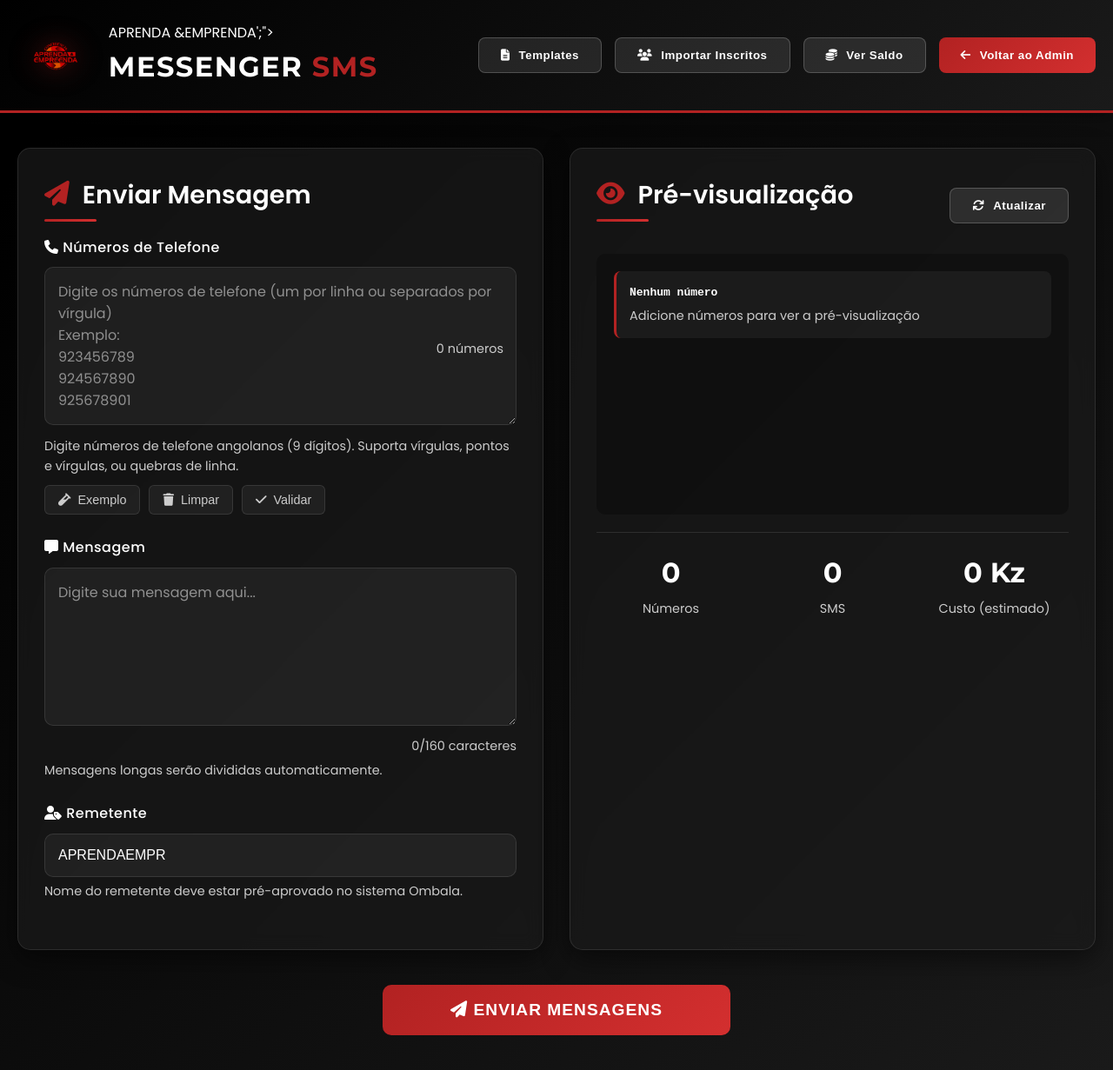
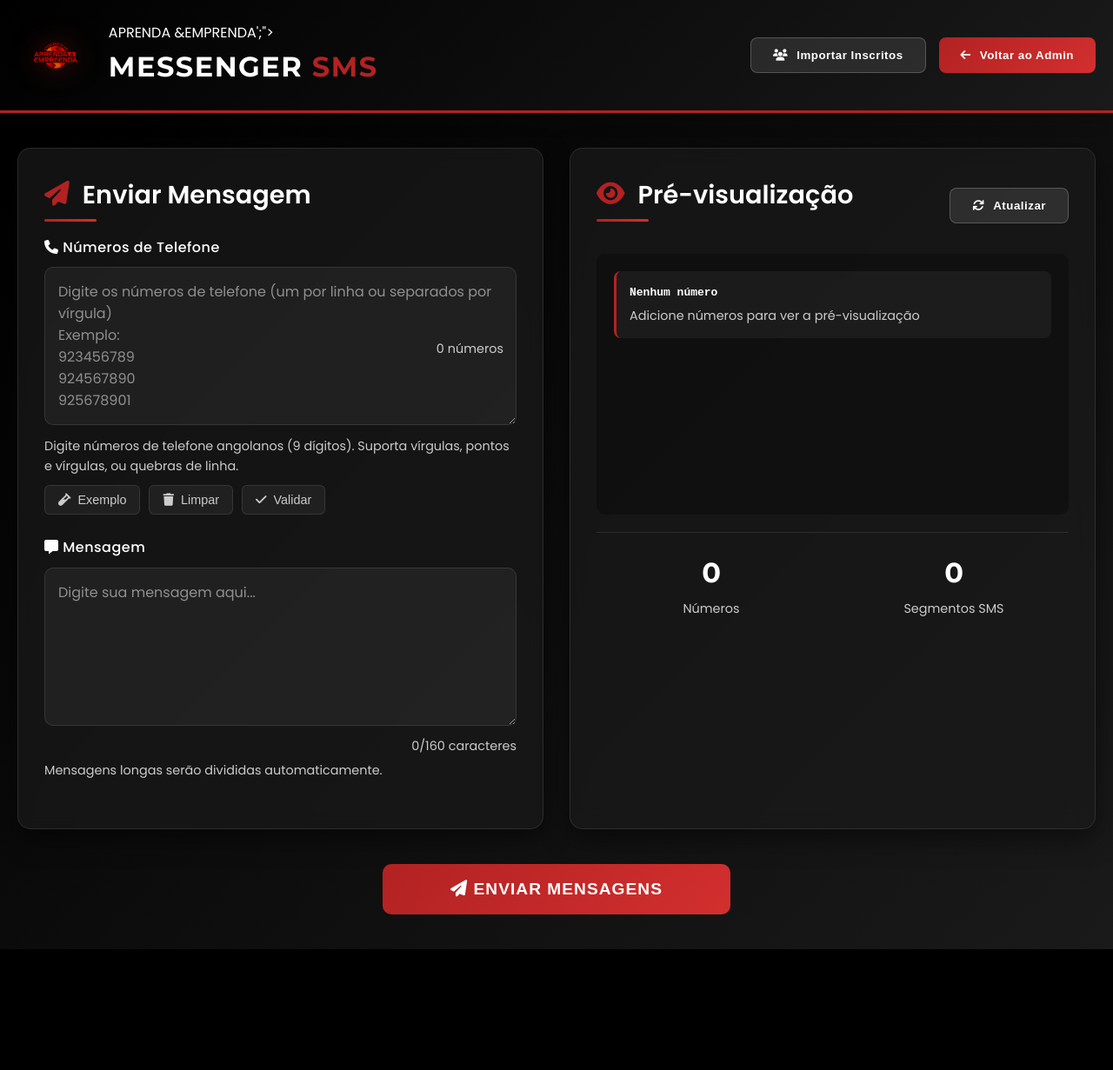
Before and after one commit to Wolf-Quiteque/CAE, a plain HTML site: page messenger.html in a window 1280 px wide. Shown: the whole page at 87% size. After the commit the page ends 1092 px from the top, so only its background shows below. Drawn offline with Linux system fonts and the light colour scheme.

Commit message:
update messenger.html

```diff
--- a/messenger.html
+++ b/messenger.html
@@ -345,7 +345,7 @@
 
         .preview-stats {
             display: grid;
-            grid-template-columns: repeat(3, 1fr);
+            grid-template-columns: repeat(2, 1fr);
             gap: 15px;
             margin-top: 20px;
             padding-top: 20px;
@@ -647,9 +647,6 @@
                     <button class="btn-messenger secondary" onclick="importFromAttendees()">
                         <i class="fas fa-users"></i> Importar Inscritos
                     </button>
-                    <button class="btn-messenger secondary" onclick="checkBalance()">
-                        <i class="fas fa-coins"></i> Ver Saldo
-                    </button>
                     <button class="btn-messenger" onclick="window.location.href='admin.html'">
                         <i class="fas fa-arrow-left"></i> Voltar ao Admin
                     </button>
@@ -720,22 +717,6 @@ Exemplo:
                             Mensagens longas serão divididas automaticamente.
                         </div>
                     </div>
-
-                    <div class="form-group">
-                        <label for="sender">
-                            <i class="fas fa-user-tag"></i> Remetente
-                        </label>
-                        <input
-                            type="text"
-                            id="sender"
-                            class="form-control"
-                            value="APRENDAEMPR"
-                            placeholder="Nome do remetente (aprovado no Ombala)"
-                        >
-                        <div class="helper-text">
-                            Nome do remetente deve estar pré-aprovado no sistema Ombala.
-                        </div>
-                    </div>
                 </div>
 
                 <!-- Preview Panel -->
@@ -765,11 +746,7 @@ Exemplo:
                         </div>
                         <div class="stat-item">
                             <div class="stat-value" id="previewSms">0</div>
-                            <div class="stat-label">SMS</div>
-                        </div>
-                        <div class="stat-item">
-                            <div class="stat-value" id="previewCost">0</div>
-                            <div class="stat-label">Custo (estimado)</div>
+                            <div class="stat-label">Segmentos SMS</div>
                         </div>
                     </div>
                 </div>
@@ -857,10 +834,6 @@ Exemplo:
             // Calculate SMS count (160 chars per SMS)
             const smsCount = calculateSmsCount(message);
             document.getElementById('previewSms').textContent = smsCount;
-
-            // Calculate estimated cost (1 SMS = 1.5 Kz)
-            const estimatedCost = smsCount * phoneNumbers.length * 1.5;
-            document.getElementById('previewCost').textContent = `${estimatedCost.toFixed(0)} Kz`;
 
             // Update character counter
             const charCount = message.length;
@@ -1059,33 +1032,10 @@ Exemplo:
             }
         }
 
-        // Check balance
-        async function checkBalance() {
-            try {
-                showLoading('Verificando saldo...');
-
-                const response = await fetch(`${API_URL}/messenger/balance`);
-                const data = await response.json();
-
-                if (data.success) {
-                    showNotification(`Saldo disponível: ${data.data.balance || 'N/A'}`, 'success');
-                } else {
-                    showNotification('Erro ao verificar saldo: ' + (data.message || 'Desconhecido'), 'error');
-                }
-
-                hideLoading();
-            } catch (error) {
-                console.error('Error checking balance:', error);
-                showNotification('Erro ao verificar saldo: ' + error.message, 'error');
-                hideLoading();
-            }
-        }
-
         // Send messages
         async function sendMessages() {
             const phoneNumbers = getPhoneNumbers();
             const message = document.getElementById('message').value.trim();
-            const sender = document.getElementById('sender').value.trim();
 
             // Validation
             if (phoneNumbers.length === 0) {
@@ -1098,14 +1048,9 @@ Exemplo:
                 return;
             }
 
-            if (!sender) {
-                showNotification('Digite o nome do remetente!', 'error');
-                return;
-            }
-
             // Confirm before sending
             const smsCount = calculateSmsCount(message) * phoneNumbers.length;
-            const confirmMessage = `Enviar ${smsCount} SMS para ${phoneNumbers.length} números?\n\nCusto estimado: ${(smsCount * 1.5).toFixed(0)} Kz`;
+            const confirmMessage = `Enviar ${smsCount} segmentos SMS para ${phoneNumbers.length} números?`;
 
             if (!confirm(confirmMessage)) {
                 return;
@@ -1127,8 +1072,7 @@ Exemplo:
                     },
                     body: JSON.stringify({
                         phoneNumbers: phoneNumbers,
-                        message: message,
-                        sender: sender
+                        message: message
                     })
                 });
 
@@ -1157,7 +1101,6 @@ Exemplo:
         function showResults(data) {
             const resultsPanel = document.getElementById('resultsPanel');
             const resultsGrid = document.getElementById('resultsGrid');
-            const resultsStats = document.getElementById('resultsStats');
 
             // Update stats
             document.getElementById('resultsTotal').textContent = data.stats.total;
@@ -1216,41 +1159,6 @@ Exemplo:
         function hideNotification() {
             document.getElementById('notification').classList.remove('active');
         }
-
-        // Helper function for sample message templates
-        function insertTemplate(template) {
-            const templates = {
-                'welcome': 'Olá! Bem-vindo ao evento Aprenda & Empreenda. Estamos ansiosos para vê-lo!',
-                'reminder': 'Lembrete: Evento Aprenda & Empreenda amanhã às 8h no Shopping Popular (Camama).',
-                'thanks': 'Obrigado por participar do evento Aprenda & Empreenda! Esperamos que tenha sido proveitoso.',
-                'followup': 'Olá! Como foi sua experiência no evento? Temos mais conteúdos disponíveis.'
-            };
-
-            if (templates[template]) {
-                document.getElementById('message').value = templates[template];
-                updatePreview();
-                showNotification('Template inserido!', 'success');
-            }
-        }
-
-        // Add template buttons to header actions (optional)
-        function addTemplateButtons() {
-            const headerActions = document.querySelector('.header-actions');
-            if (headerActions) {
-                const templateBtn = document.createElement('button');
-                templateBtn.className = 'btn-messenger secondary';
-                templateBtn.innerHTML = '<i class="fas fa-file-alt"></i> Templates';
-                templateBtn.onclick = () => {
-                    if (confirm('Inserir template de boas-vindas?')) {
-                        insertTemplate('welcome');
-                    }
-                };
-                headerActions.insertBefore(templateBtn, headerActions.firstChild);
-            }
-        }
-
-        // Initialize template buttons
-        setTimeout(addTemplateButtons, 1000);
     </script>
 </body>
 </html>
```
